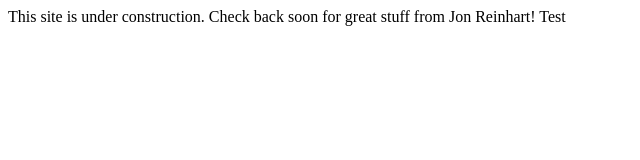
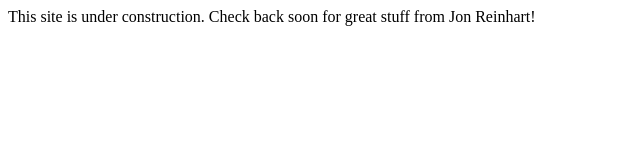
Before and after one commit to issabummainnit/home, a plain HTML site: page index.html in a window 1280 px wide. Shown: the full height of the page, 0-640 px from the left. Drawn offline with Linux system fonts and the light colour scheme.

Commit message:
Update index.html

```diff
--- a/index.html
+++ b/index.html
@@ -1,5 +1,5 @@
 <HTML>
   <BODY>
-    This site is under construction. Check back soon for great stuff from Jon Reinhart! Test
+    This site is under construction. Check back soon for great stuff from Jon Reinhart!
   </BODY>
 </HTML>
```
